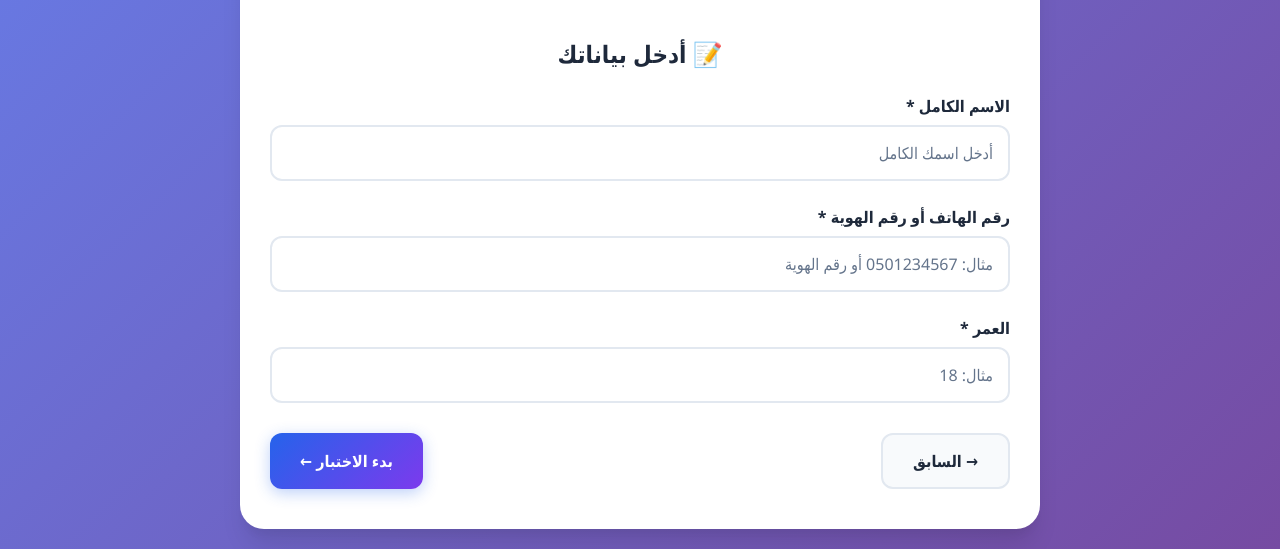
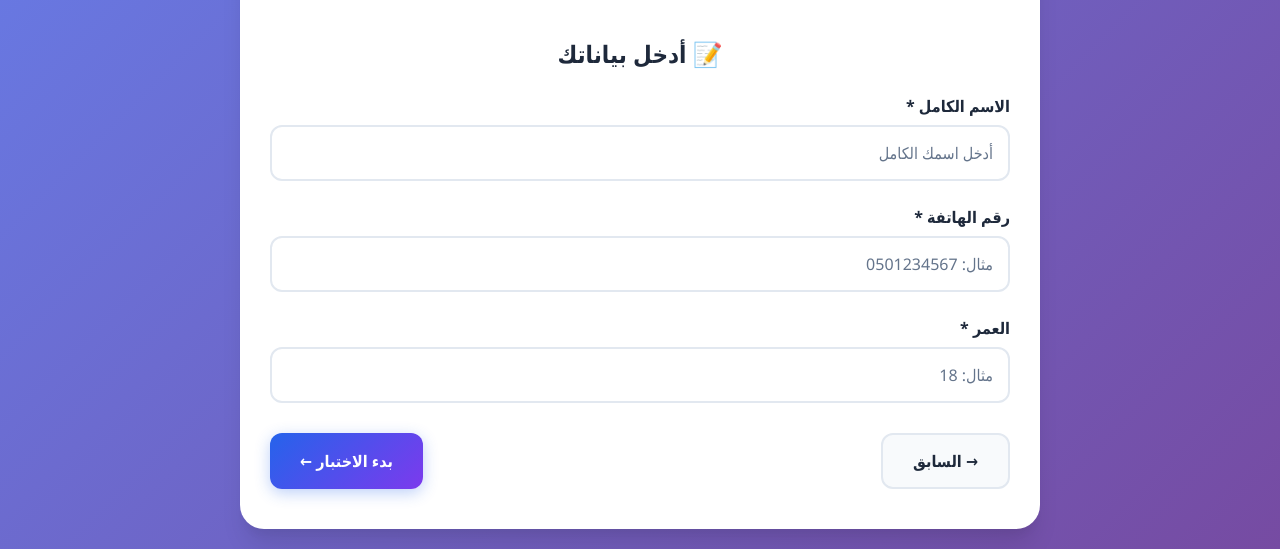
Before and after one commit to mrtareqai/specialist, a plain HTML site: page index.html in a window 1280 px wide. Both pictures are taken after a click on the button "ابدأ الاختبار الآن ←". Shown: the part 262-811 px from the top of the page. Drawn offline with Linux system fonts and the light colour scheme.

Commit message:
Update index.html

```diff
--- a/index.html
+++ b/index.html
@@ -92,8 +92,8 @@
                 </div>
 
                 <div class="form-group">
-                    <label for="phoneOrId">رقم الهاتف أو رقم الهوية *</label>
-                    <input type="text" id="phoneOrId" placeholder="مثال: 0501234567 أو رقم الهوية" required>
+                    <label for="phoneOrId">رقم الهاتفة *</label>
+                    <input type="text" id="phoneOrId" placeholder="مثال: 0501234567" required>
                 </div>
 
                 <div class="form-group">
```
